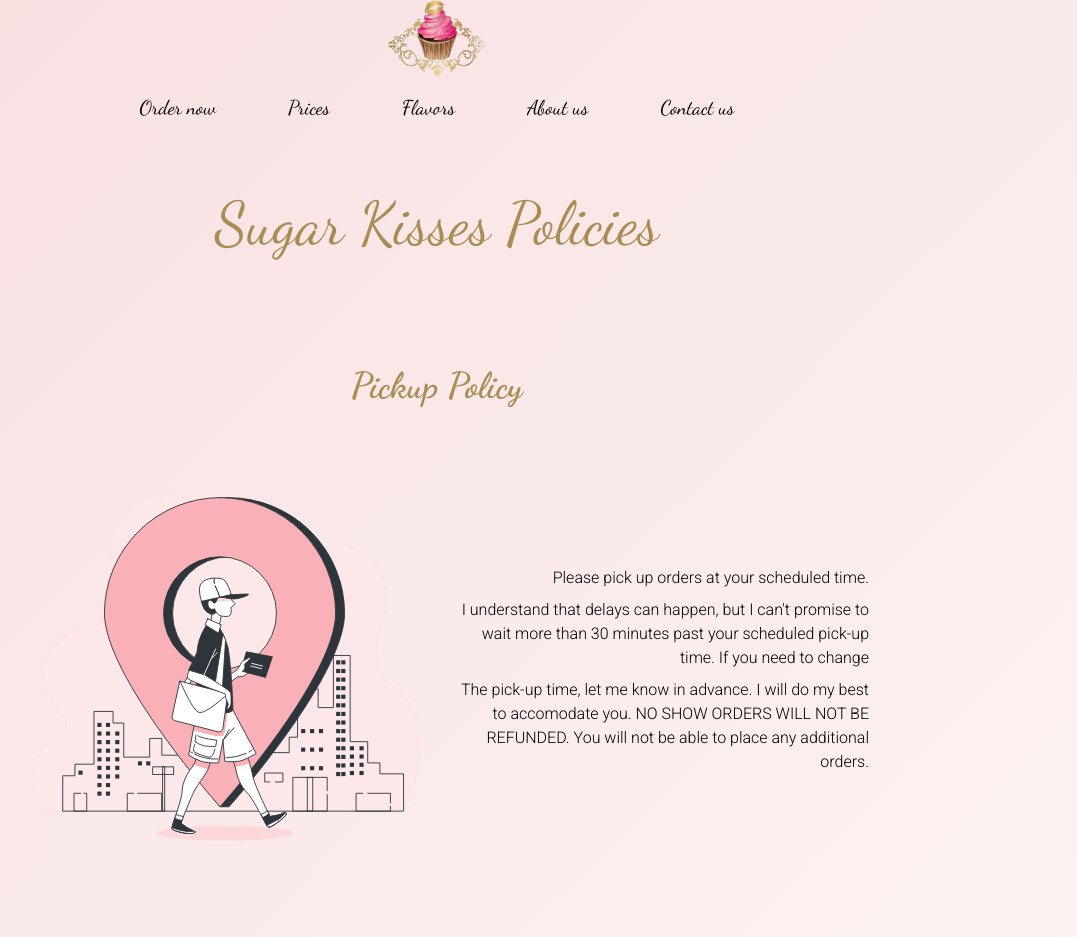
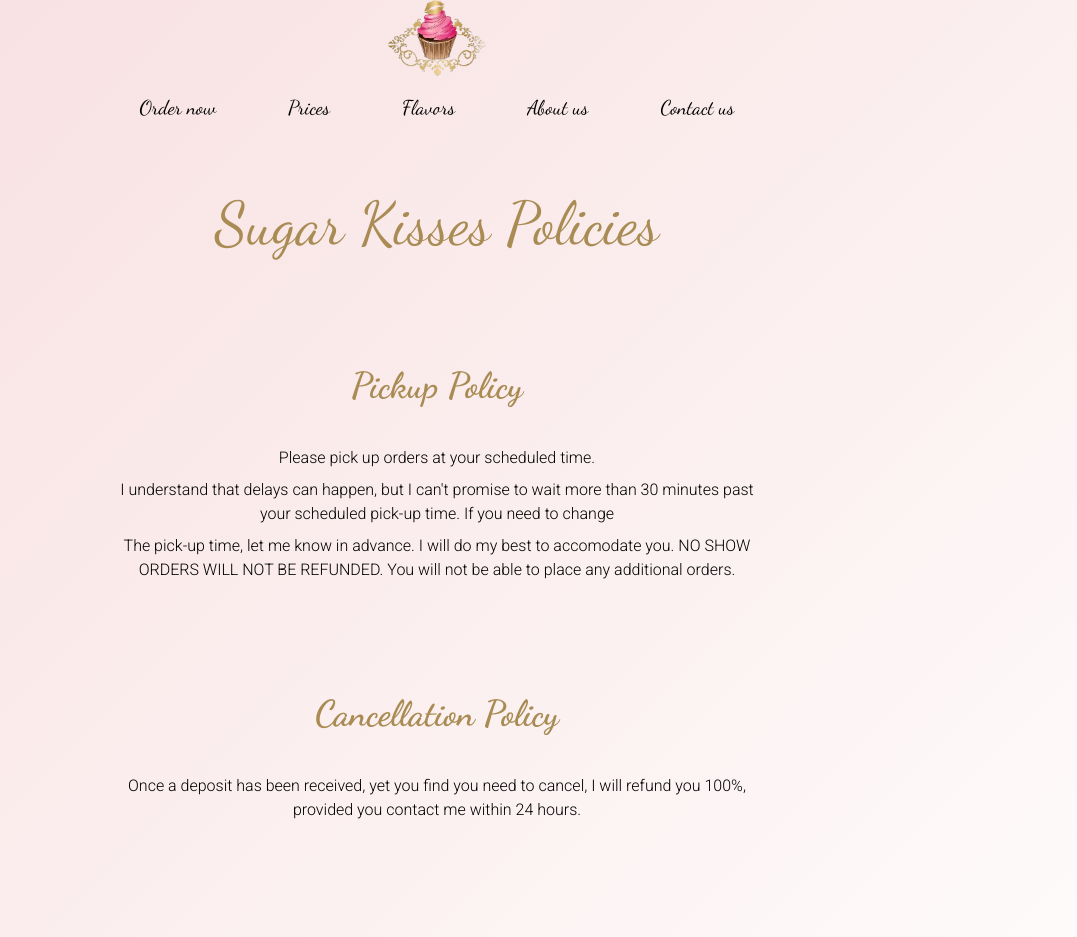
Before and after one commit to darideveloper/sugar-kiss-cupcakes, a Next.js app: page /policy in a window 1280 px wide. Shown: the top 937 px of the page, without its empty margins (203-1280 px from the left). Built offline with nearby package versions, Linux system fonts and the light colour scheme.

Commit message:
feat (price-card): remove images

```diff
--- a/components/policy-card.jsx
+++ b/components/policy-card.jsx
@@ -16,11 +16,7 @@ export default function PolicyCard({title, texts}) {
       <div
         className={`
           content
-          flex
-          flex-col md:flex-row-reverse
-          items-center
-          justify-center
-          max-w-4xl
+          max-w-2xl
           mx-auto
           px-4
         `}
@@ -38,7 +34,7 @@ export default function PolicyCard({title, texts}) {
                 key={text}
                 className={`
                   text
-                  text-center md:text-right
+                  text-center
                   my-2
                 `}
               >
@@ -47,17 +43,6 @@ export default function PolicyCard({title, texts}) {
             ))
           }
         </div>
-
-        <Image
-          src={`/images/policy/${title} illustration.svg`}
-          alt={`${title} image`}
-          width={400}
-          height={400}
-          className={`
-            w-full
-            max-w-md
-          `}
-        />
       </div>
 
     </div>
```
